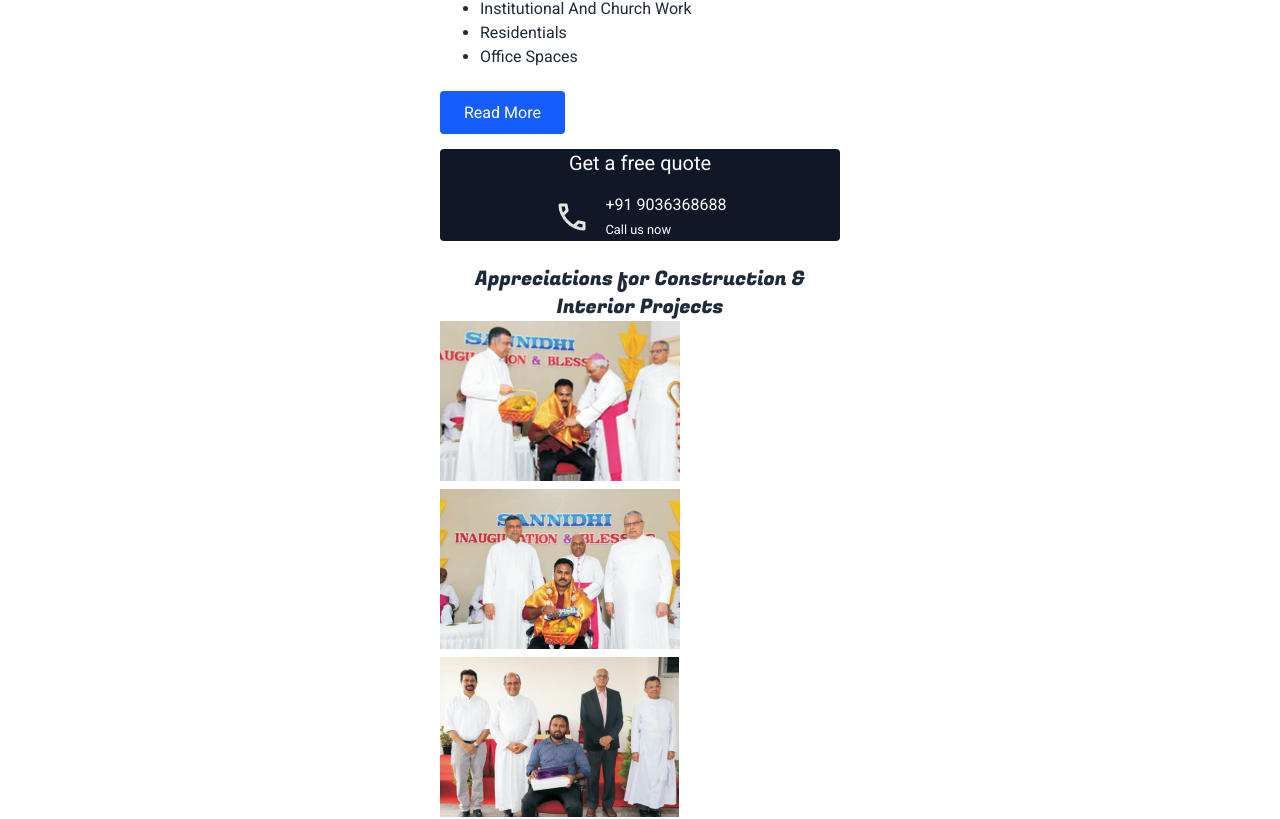
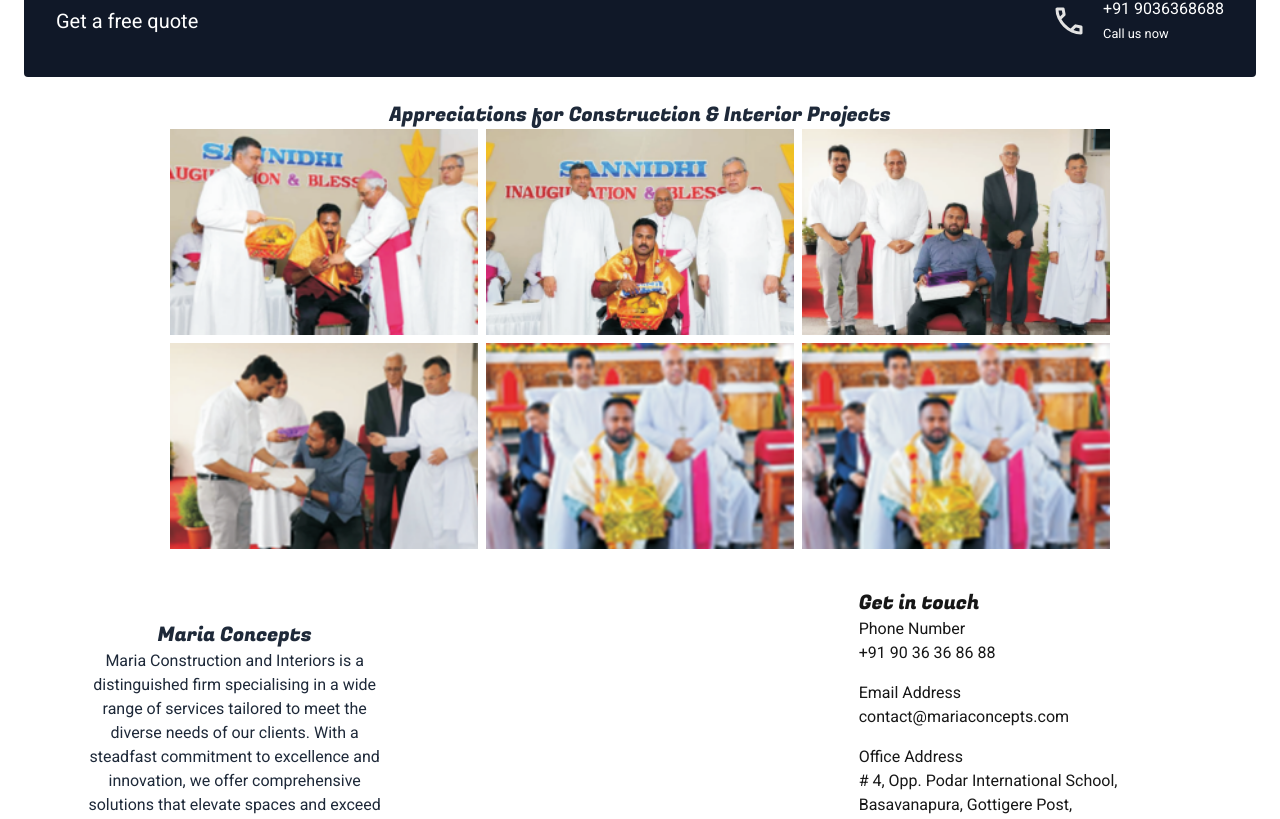
Before and after one commit to mariaconcepts2018/maria-concepts-webpage, a Next.js app: page / in a window 1280 px wide. Shown: the part 1347-2166 px from the top of the page. Built offline with nearby package versions, Linux system fonts and the light colour scheme; a web font is replaced by a local one.

Commit message:
made webpage responsive

```diff
--- a/src/app/about/page.jsx
+++ b/src/app/about/page.jsx
@@ -7,7 +7,7 @@ export default function MyApp({ Component, pageProps }) {
         <>
           <Hero title={'About Us'}/>
 
-          <div className="max-w-md p-6 mx-auto bg-white text-gray-800 mt-4">
+          <div className="max-w-7xl p-6 mx-auto bg-white text-gray-800 mt-4">
           <h2 className="text-xl text-center">
             About Us
           </h2>
@@ -87,7 +87,7 @@ Managing Director <br />
  <br/>
  <br/>
 
- <div className="flex flex-col md-flex-row justify-center">
+ <div className="flex flex-col md:flex-row justify-center">
     <div className="p-4 text-center">
       <h3>
         VISION
--- a/src/app/contact/page.jsx
+++ b/src/app/contact/page.jsx
@@ -56,7 +56,7 @@ export default function MyApp({ Component, pageProps }) {
         <>
           <Hero title={'Contact Us'}/>
 
-          <div className="max-w-md p-6 mx-auto text-left bg-white text-gray-800 mt-4">
+          <div className="max-w-7xl p-6 mx-auto text-left bg-white text-gray-800 mt-4">
 
     <form onSubmit={handleSubmit} className="max-w-xl mx-auto p-6 bg-white">
       <h2 className="text-2xl font-semibold mb-4 text-center">Contact us</h2>
--- a/src/app/page.js
+++ b/src/app/page.js
@@ -11,7 +11,7 @@ export default function MyApp({ Component, pageProps }) {
         <>
           <Hero/>
 
-          <div className="max-w-md p-4 mx-auto text-center bg-white text-gray-800 mt-4">
+          <div className="max-w-7xl p-8 px-16 mx-auto text-center bg-white text-gray-800 mt-4">
           <h2 className="text-xl">
             About Us
           </h2>
@@ -22,7 +22,7 @@ At Maria Construction and Interiors, project management is the cornerstone of ou
           </p>
           </div>
 
-          <div className="max-w-md p-6 mx-auto text-left bg-white text-gray-800 mt-4">
+          <div className="max-w-7xl p-6 mx-auto text-left bg-white text-gray-800 mt-4">
           <div className="p-4">
 
                     <h2 className="text-xl">
@@ -51,7 +51,7 @@ At Maria Construction and Interiors, project management is the cornerstone of ou
 
           </div>
 
-          <div className="mt-6 rounded flex flex-col gap-4 md-flex-row justify-between bg-gray-900 text-white items-center">
+          <div className="mt-6 p-8 rounded flex flex-col gap-4 md:flex-row justify-between bg-gray-900 text-white items-center">
             <div  className="text-xl">
               Get a free quote
             </div>
@@ -68,14 +68,14 @@ At Maria Construction and Interiors, project management is the cornerstone of ou
                   <div className="text-center mt-6">
               <h2 className="text-xl">Appreciations for Construction & Interior Projects</h2>
 
-              <div className="flex flex-wrap flex-row gap-2">
+              <div className="flex flex-wrap flex-row justify-center items-center gap-2">
 
-                    <Image className="basis-1/2 md-basis-1/4" src="/1-3.png" alt="Appreciation Photos" width={400} height={200} />
-                    <Image className="basis-1/2 md-basis-1/4" src="/2_2-1.png" alt="Appreciation Photos" width={400} height={200} />
-                    <Image className="basis-1/2 md-basis-1/4" src="/3_1.png" alt="Appreciation Photos" width={400} height={200} />
-                    <Image className="basis-1/2 md-basis-1/4" src="/4_1-1.png" alt="Appreciation Photos" width={400} height={200} />
-                    <Image className="basis-1/2 md-basis-1/4" src="/7_1-1.png" alt="Appreciation Photos" width={400} height={200} />
-                    <Image className="basis-1/2 md-basis-1/4" src="/7_1-1.png" alt="Appreciation Photos" width={400} height={200} />
+                    <Image className="basis-1/2 md:basis-1/4" src="/1-3.png" alt="Appreciation Photos" width={400} height={200} />
+                    <Image className="basis-1/2 md:basis-1/4" src="/2_2-1.png" alt="Appreciation Photos" width={400} height={200} />
+                    <Image className="basis-1/2 md:basis-1/4" src="/3_1.png" alt="Appreciation Photos" width={400} height={200} />
+                    <Image className="basis-1/2 md:basis-1/4" src="/4_1-1.png" alt="Appreciation Photos" width={400} height={200} />
+                    <Image className="basis-1/2 md:basis-1/4" src="/7_1-1.png" alt="Appreciation Photos" width={400} height={200} />
+                    <Image className="basis-1/2 md:basis-1/4" src="/7_1-1.png" alt="Appreciation Photos" width={400} height={200} />
 
         </div>
             </div>
--- a/src/app/services/page.jsx
+++ b/src/app/services/page.jsx
@@ -62,11 +62,11 @@ export default function MyApp() {
         <>
           <Hero title={'Our Services'}/>
 
-          <div className="max-w-md p-6 mx-auto text-left bg-white text-gray-800 mt-4 flex flex-col gap-4">
+          <div className="max-w-7xl p-6 mx-auto text-left bg-white text-gray-800 mt-4 flex flex-col gap-4">
 
           {data && data.map((item, index) => (
 
-                <div key={item.id} className="flex flex-col md-flex-row">
+                <div key={item.id} className="flex flex-col md:flex-row">
                     <Image width={400} height={300} src={item.imgUrl} alt={item.title}/>
                     <div className="p-8">
                         <div>
--- a/src/components/Footer.jsx
+++ b/src/components/Footer.jsx
@@ -6,7 +6,7 @@ export default function Footer() {
 
   return (
     <section className="relative overflow-hidden text-center">
-        <div className="flex flex-col md-flex-row justify-around">
+        <div className="flex flex-col md:flex-row justify-center px-8">
 
 
         <div className="basis-1/3 p-4">
```
